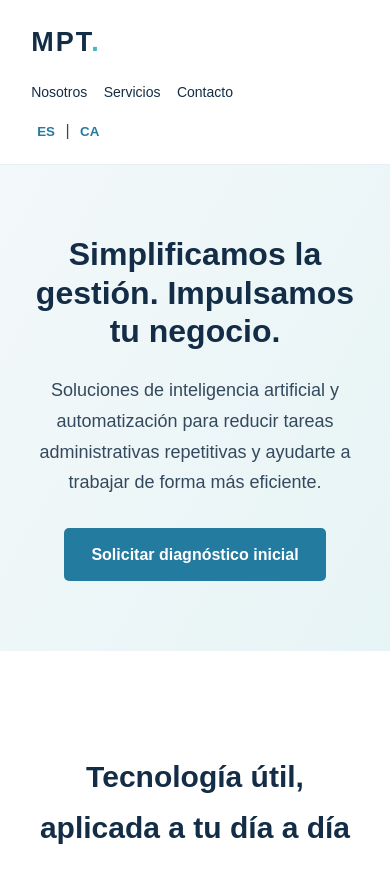
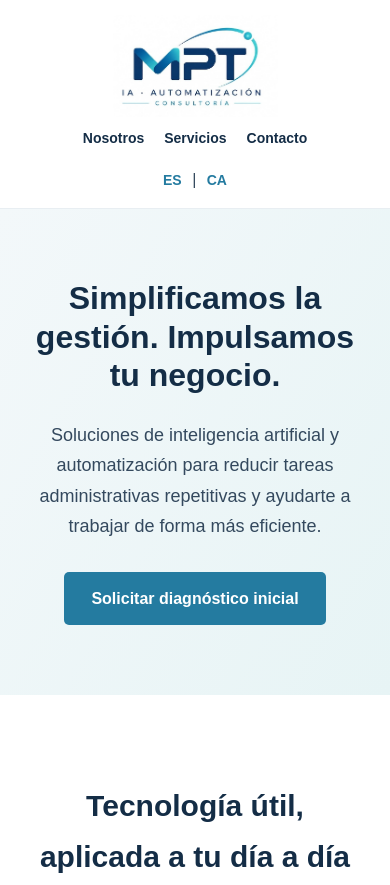
Before and after one commit to mptiabcn/mpt-consultoria, a plain HTML site: page index.html in a window 390 px wide. Shown: the top 885 px of the page. Drawn offline with Linux system fonts and the light colour scheme.

Commit message:
Update index.html

```diff
--- a/index.html
+++ b/index.html
@@ -4,8 +4,11 @@
 <head>
   <meta charset="UTF-8">
   <meta name="viewport" content="width=device-width, initial-scale=1.0">
+
   <meta name="description" content="MPT Consultoria. Inteligencia artificial y automatización de procesos administrativos para autónomos y pequeñas empresas.">
+
   <title>MPT Consultoria | IA y Automatización</title>
+
   <style>
     :root {
       --navy: #142d46;
@@ -15,7 +18,13 @@
       --text: #34495e;
     }
 
-    * { box-sizing: border-box; }
+    * {
+      box-sizing: border-box;
+    }
+
+    html {
+      scroll-behavior: smooth;
+    }
 
     body {
       margin: 0;
@@ -26,27 +35,49 @@
     }
 
     header {
-      padding: 20px 8%;
+      padding: 10px 8%;
       display: flex;
       justify-content: space-between;
       align-items: center;
+      gap: 25px;
       border-bottom: 1px solid #e8eef2;
+      background: white;
     }
 
-    .logo {
-      font-size: 27px;
-      font-weight: bold;
-      color: var(--navy);
-      letter-spacing: 2px;
+    .brand {
+      display: flex;
+      align-items: center;
+      text-decoration: none;
+      flex-shrink: 0;
     }
 
-    .logo span { color: var(--turquoise); }
+    .brand-logo {
+      display: block;
+      width: 185px;
+      height: auto;
+      object-fit: contain;
+    }
+
+    nav {
+      display: flex;
+      align-items: center;
+      flex-wrap: wrap;
+    }
 
     nav a {
       color: var(--navy);
       text-decoration: none;
       margin-left: 22px;
       font-size: 14px;
+      font-weight: 600;
+    }
+
+    nav a:hover {
+      color: var(--turquoise);
+    }
+
+    .language {
+      white-space: nowrap;
     }
 
     .language button {
@@ -55,6 +86,7 @@
       cursor: pointer;
       color: var(--blue);
       font-weight: bold;
+      font-size: 14px;
     }
 
     .hero {
@@ -85,9 +117,16 @@
       border-radius: 5px;
       text-decoration: none;
       font-weight: bold;
+      transition: background 0.2s ease;
     }
 
-    section { padding: 75px 8%; }
+    .button:hover {
+      background: var(--navy);
+    }
+
+    section {
+      padding: 75px 8%;
+    }
 
     h2 {
       color: var(--navy);
@@ -119,7 +158,9 @@
       border: 1px solid #e5edf0;
     }
 
-    .service h3 { color: var(--blue); }
+    .service h3 {
+      color: var(--blue);
+    }
 
     .contact {
       text-align: center;
@@ -127,7 +168,9 @@
       color: white;
     }
 
-    .contact h2 { color: white; }
+    .contact h2 {
+      color: white;
+    }
 
     .contact p {
       max-width: 700px;
@@ -141,120 +184,219 @@
       color: #718096;
     }
 
-    @media (max-width: 650px) {
-      header { flex-wrap: wrap; gap: 12px; }
-      nav { width: 100%; }
-      nav a { margin: 0 12px 0 0; }
-      .hero { padding: 70px 7%; }
+    @media (max-width: 750px) {
+      header {
+        flex-direction: column;
+        padding: 15px 5%;
+        gap: 10px;
+      }
+
+      .brand-logo {
+        width: 165px;
+      }
+
+      nav {
+        justify-content: center;
+      }
+
+      nav a {
+        margin: 0 10px;
+      }
+
+      .language {
+        margin-top: 5px;
+      }
+
+      .hero {
+        padding: 70px 7%;
+      }
+
+      section {
+        padding: 60px 7%;
+      }
     }
   </style>
 </head>
 
 <body>
-<header>
-  <div class="logo">MPT<span>.</span></div>
+
+<header id="top">
+
+  <a class="brand" href="#top" aria-label="MPT Consultoria - Inicio">
+    <img
+      class="brand-logo"
+      src="LOGO_IAconsulting.jpg"
+      alt="MPT Consultoria - IA, automatización y consultoría">
+  </a>
+
   <nav>
     <a href="#about" data-es="Nosotros" data-ca="Nosaltres">Nosotros</a>
     <a href="#services" data-es="Servicios" data-ca="Serveis">Servicios</a>
     <a href="#contact" data-es="Contacto" data-ca="Contacte">Contacto</a>
   </nav>
+
   <div class="language">
     <button onclick="setLanguage('es')">ES</button> |
     <button onclick="setLanguage('ca')">CA</button>
   </div>
+
 </header>
 
 <main>
+
   <div class="hero">
-    <h1 data-es="Simplificamos la gestión. Impulsamos tu negocio."
+
+    <h1
+      data-es="Simplificamos la gestión. Impulsamos tu negocio."
       data-ca="Simplifiquem la gestió. Impulsem el teu negoci.">
       Simplificamos la gestión. Impulsamos tu negocio.
     </h1>
-    <p data-es="Soluciones de inteligencia artificial y automatización para reducir tareas administrativas repetitivas y ayudarte a trabajar de forma más eficiente."
+
+    <p
+      data-es="Soluciones de inteligencia artificial y automatización para reducir tareas administrativas repetitivas y ayudarte a trabajar de forma más eficiente."
       data-ca="Solucions d'intel·ligència artificial i automatització per reduir tasques administratives repetitives i ajudar-te a treballar de manera més eficient.">
       Soluciones de inteligencia artificial y automatización para reducir tareas administrativas repetitivas y ayudarte a trabajar de forma más eficiente.
     </p>
-    <a class="button" href="#contact"
+
+    <a
+      class="button"
+      href="#contact"
       data-es="Solicitar diagnóstico inicial"
       data-ca="Sol·licitar diagnòstic inicial">
       Solicitar diagnóstico inicial
     </a>
+
   </div>
 
   <section id="about">
+
     <div class="intro">
-      <h2 data-es="Tecnología útil, aplicada a tu día a día"
+
+      <h2
+        data-es="Tecnología útil, aplicada a tu día a día"
         data-ca="Tecnologia útil, aplicada al teu dia a dia">
         Tecnología útil, aplicada a tu día a día
       </h2>
-      <p data-es="En MPT Consultoria ayudamos a autónomos y pequeñas empresas a identificar oportunidades de mejora en sus procesos administrativos mediante herramientas digitales, inteligencia artificial y automatizaciones prácticas."
+
+      <p
+        data-es="En MPT Consultoria ayudamos a autónomos y pequeñas empresas a identificar oportunidades de mejora en sus procesos administrativos mediante herramientas digitales, inteligencia artificial y automatizaciones prácticas."
         data-ca="A MPT Consultoria ajudem autònoms i petites empreses a identificar oportunitats de millora en els seus processos administratius mitjançant eines digitals, intel·ligència artificial i automatitzacions pràctiques.">
         En MPT Consultoria ayudamos a autónomos y pequeñas empresas a identificar oportunidades de mejora en sus procesos administrativos mediante herramientas digitales, inteligencia artificial y automatizaciones prácticas.
       </p>
+
     </div>
+
   </section>
 
   <section class="services" id="services">
-    <h2 data-es="Qué podemos hacer por tu negocio"
+
+    <h2
+      data-es="Qué podemos hacer por tu negocio"
       data-ca="Què podem fer pel teu negoci">
       Qué podemos hacer por tu negocio
     </h2>
+
     <div class="grid">
+
       <div class="service">
-        <h3 data-es="Gestión documental" data-ca="Gestió documental">Gestión documental</h3>
-        <p data-es="Organización, clasificación y extracción de información de documentos."
+
+        <h3
+          data-es="Gestión documental"
+          data-ca="Gestió documental">
+          Gestión documental
+        </h3>
+
+        <p
+          data-es="Organización, clasificación y extracción de información de documentos."
           data-ca="Organització, classificació i extracció d'informació de documents.">
           Organización, clasificación y extracción de información de documentos.
         </p>
+
       </div>
+
       <div class="service">
-        <h3 data-es="Automatización administrativa" data-ca="Automatització administrativa">Automatización administrativa</h3>
-        <p data-es="Conexión de herramientas y reducción de tareas manuales repetitivas."
+
+        <h3
+          data-es="Automatización administrativa"
+          data-ca="Automatització administrativa">
+          Automatización administrativa
+        </h3>
+
+        <p
+          data-es="Conexión de herramientas y reducción de tareas manuales repetitivas."
           data-ca="Connexió d'eines i reducció de tasques manuals repetitives.">
           Conexión de herramientas y reducción de tareas manuales repetitivas.
         </p>
+
       </div>
+
       <div class="service">
-        <h3 data-es="Inteligencia artificial aplicada" data-ca="Intel·ligència artificial aplicada">Inteligencia artificial aplicada</h3>
-        <p data-es="Aplicaciones prácticas de IA para analizar, organizar y transformar información."
+
+        <h3
+          data-es="Inteligencia artificial aplicada"
+          data-ca="Intel·ligència artificial aplicada">
+          Inteligencia artificial aplicada
+        </h3>
+
+        <p
+          data-es="Aplicaciones prácticas de IA para analizar, organizar y transformar información."
           data-ca="Aplicacions pràctiques d'IA per analitzar, organitzar i transformar informació.">
           Aplicaciones prácticas de IA para analizar, organizar y transformar información.
         </p>
+
       </div>
+
     </div>
+
   </section>
 
   <section id="contact" class="contact">
-    <h2 data-es="Hablemos de tu negocio" data-ca="Parlem del teu negoci">
+
+    <h2
+      data-es="Hablemos de tu negocio"
+      data-ca="Parlem del teu negoci">
       Hablemos de tu negocio
     </h2>
-    <p data-es="Cuéntanos qué tareas administrativas te ocupan más tiempo. Podemos realizar un diagnóstico inicial gratuito para identificar posibles oportunidades de automatización."
+
+    <p
+      data-es="Cuéntanos qué tareas administrativas te ocupan más tiempo. Podemos realizar un diagnóstico inicial gratuito para identificar posibles oportunidades de automatización."
       data-ca="Explica'ns quines tasques administratives t'ocupen més temps. Podem fer un diagnòstic inicial gratuït per identificar possibles oportunitats d'automatització.">
       Cuéntanos qué tareas administrativas te ocupan más tiempo. Podemos realizar un diagnóstico inicial gratuito para identificar posibles oportunidades de automatización.
     </p>
-    <a class="button" href="mailto:mptiabcn@gmail.com"
+
+    <a
+      class="button"
+      href="mailto:mptiabcn@gmail.com"
       data-es="Contactar por correo"
       data-ca="Contactar per correu">
       Contactar por correo
     </a>
+
   </section>
+
 </main>
 
 <footer>
+
   © 2026 MPT Consultoria ·
-  <span data-es="Inteligencia artificial y automatización"
+
+  <span
+    data-es="Inteligencia artificial y automatización"
     data-ca="Intel·ligència artificial i automatització">
     Inteligencia artificial y automatización
   </span>
+
 </footer>
 
 <script>
   function setLanguage(lang) {
     document.documentElement.lang = lang;
+
     document.querySelectorAll('[data-' + lang + ']').forEach(el => {
       el.textContent = el.getAttribute('data-' + lang);
     });
   }
 </script>
+
 </body>
 </html>
```
Lines whose indentation alone changed are shown as unchanged.
